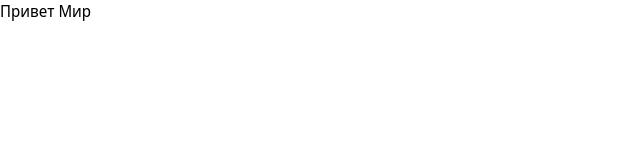
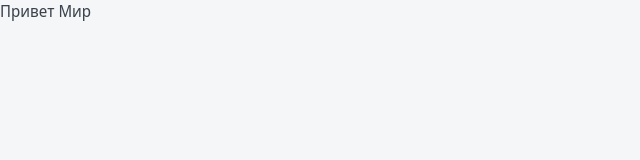
Before and after one commit to Yuzeyzer/react-next-ssr-typescript-top-api, a Next.js app: page / in a window 1280 px wide. Shown: the top 160 px of the page, without its empty margins (0-640 px from the left). Built offline with nearby package versions, Linux system fonts and the light colour scheme.

Commit message:
add color variables

```diff
--- a/styles/globals.css
+++ b/styles/globals.css
@@ -2,6 +2,9 @@
 body {
 	margin: 0;
 	padding: 0;
+
+	color: var(--black);
+	background: #F5F6F8;
 
 	font-family: "Noto Sans Display", sans-serif;
 }
@@ -15,3 +18,18 @@
 * {
 	box-sizing: border-box;
 }
+
+:root {
+	--black: #3B434E;
+	--gray-light: #EBEBEB;
+	--gray: #A4A4A4;
+	--gray-dark: #6C7077;
+	--white: white;
+	--primary: #7351F5;
+	--primary-hover: #6344DF;
+	--red-light: #FEA291;
+	--red: #FC836D;
+	--green: #007B48;
+	--green-light: #C8F8E4;
+	--font-family: "Noto Sans KR", sans-serif;
+}
```
